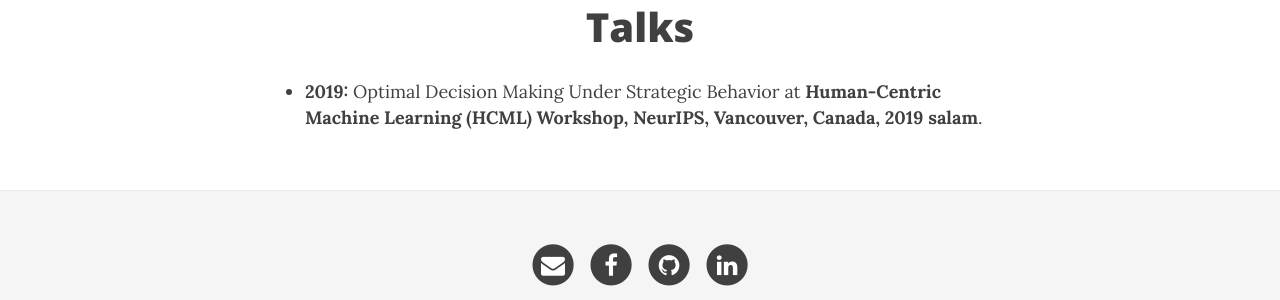
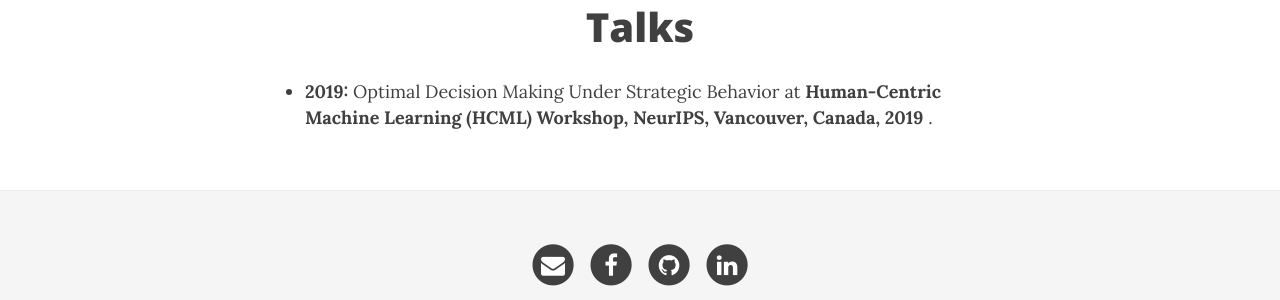
Before and after one commit to Moein-Khajehnejad/Moein-Khajehnejad.github.io, a Jekyll site: the page built from talks.md, in a window 1280 px wide. Shown: the part 125-425 px from the top of the page. Built offline with Jekyll 4.4.1, drawn with Linux system fonts in a browser that asks for light colours; nearby versions of some CDN libraries.

Commit message:
honors and talks updated.

```diff
--- a/talks.md
+++ b/talks.md
@@ -2,7 +2,7 @@
 layout: page
 title: Talks
 ---
-- <b>2019:</b> Optimal Decision Making Under Strategic Behavior at <b>Human-Centric Machine Learning (HCML) Workshop, NeurIPS, Vancouver, Canada, 2019 salam</b>.
+- <b>2019:</b> Optimal Decision Making Under Strategic Behavior at <b>Human-Centric Machine Learning (HCML) Workshop, NeurIPS, Vancouver, Canada, 2019 </b>.
 
 
 
```
